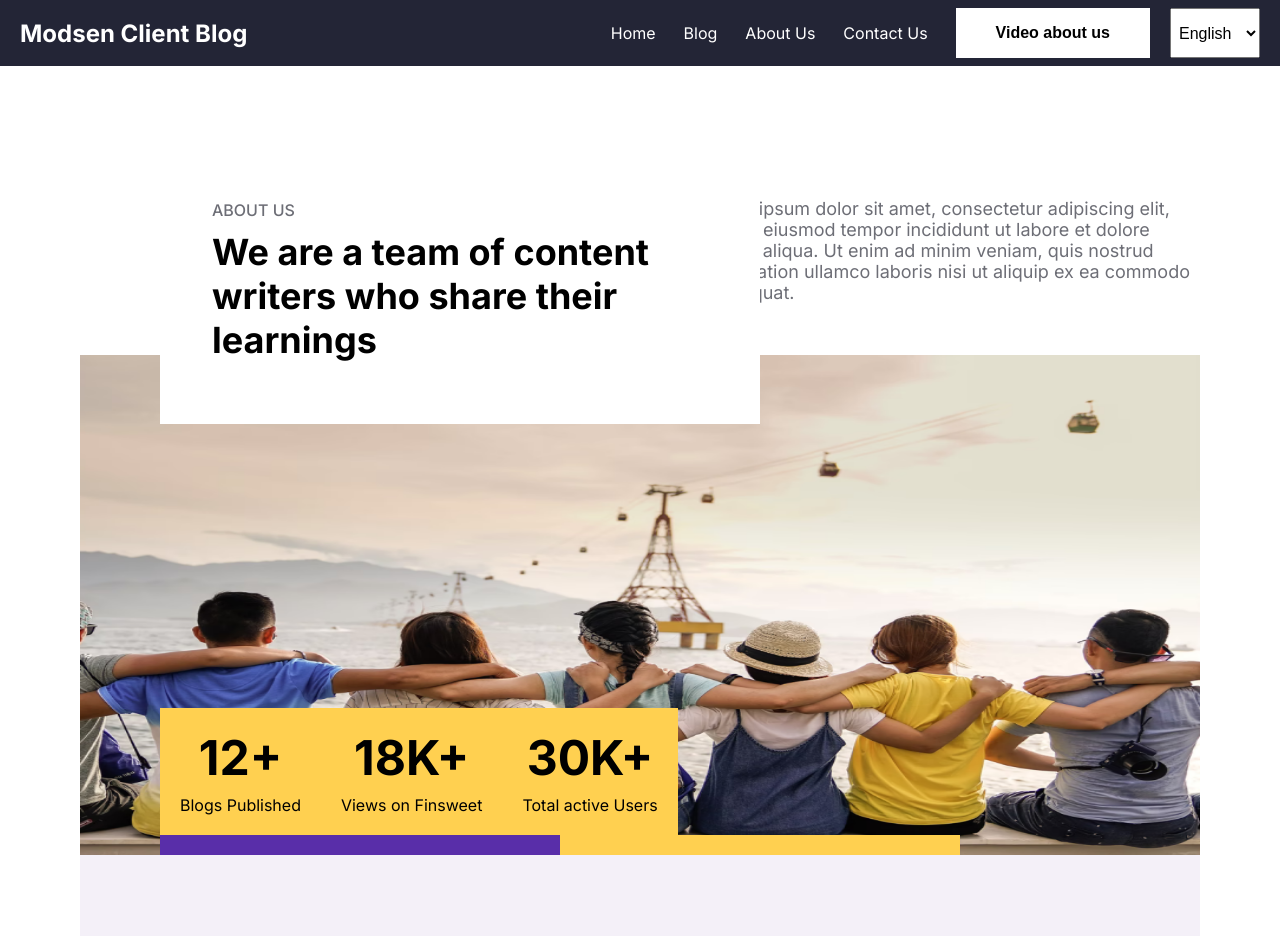
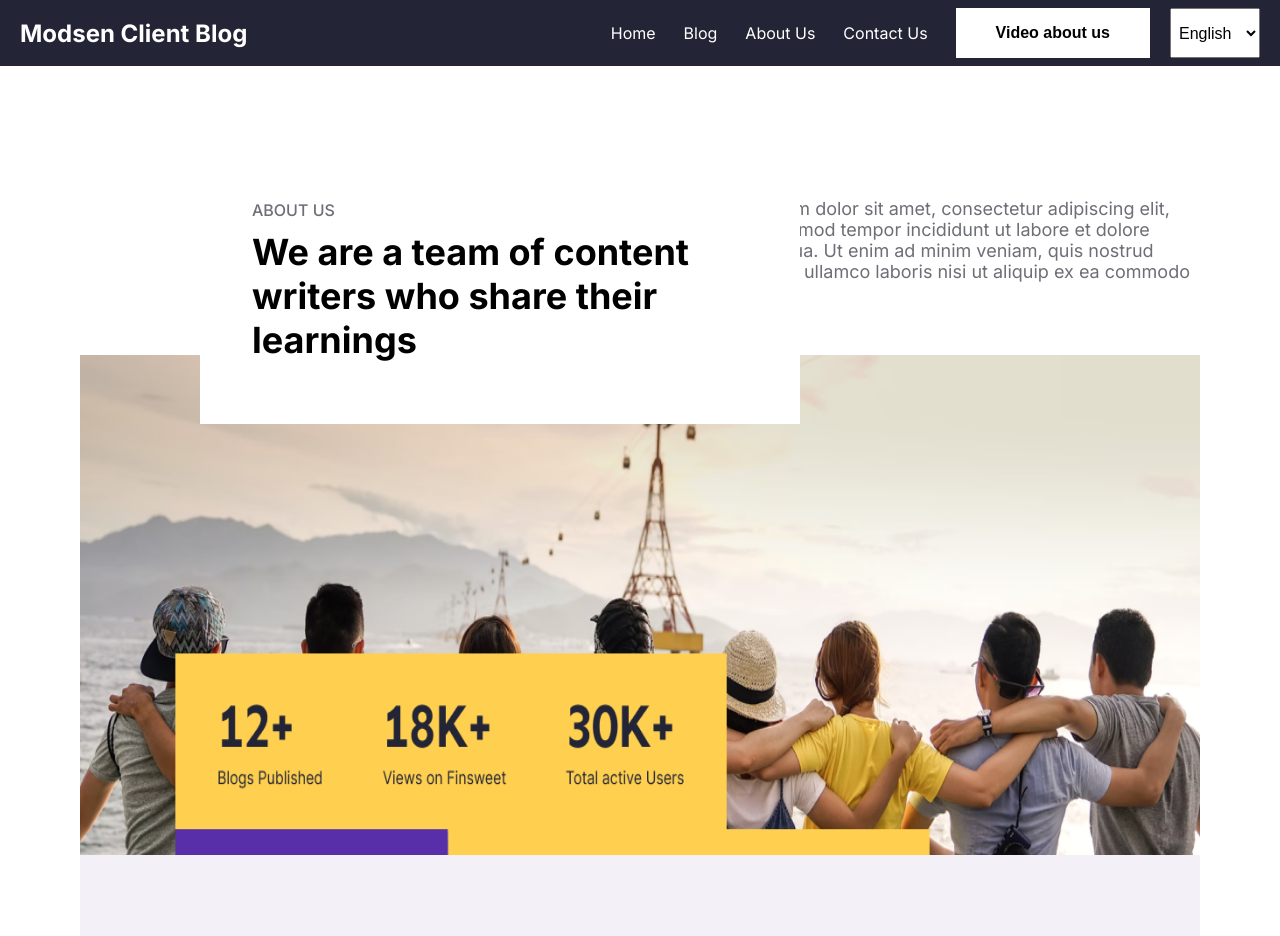
Before and after one commit to Baranov-alexei18/modsen-client-blog, a Next.js app: page /en/about-us in a window 1280 px wide. Shown: the top 936 px of the page. Built offline with nearby package versions, Linux system fonts and the light colour scheme; data requests are answered from the project's data file.

Commit message:
refactor(update about us section): added new image for section about us

```diff
--- a/src/app/[locale]/about-us/section/about-us/index.tsx
+++ b/src/app/[locale]/about-us/section/about-us/index.tsx
@@ -24,27 +24,11 @@ export const SectionAboutUs = () => {
         </div>
         <div className={styles.imageWrapper}>
           <Image
-            src="/image/png/peopleOnBeach.png"
+            src="/image/png/imageStatistics.png"
             alt="Image about us"
             fill
             className={styles.image}
           />
-        </div>
-        <div className={styles.stats}>
-          <div className={styles.stat}>
-            <h3>12+</h3>
-            <p>{t('blogsPublish')}</p>
-          </div>
-          <div className={styles.stat}>
-            <h3>18K+</h3>
-            <p>{t('viewsOnFinsweet')}</p>
-          </div>
-          <div className={styles.stat}>
-            <h3>30K+</h3>
-            <p>{t('activeUser')}</p>
-          </div>
-          <div className={styles.colorBar} />
-
         </div>
       </div>
       <div className={styles.aboutUsWrapper}>
--- a/src/app/[locale]/about-us/section/about-us/styles.module.scss
+++ b/src/app/[locale]/about-us/section/about-us/styles.module.scss
@@ -16,16 +16,6 @@
         font-weight: var(--font-weight-400);
         margin: var(--spacing-80) var(--spacing-0) var(--spacing-52) auto;
     }
-}
-
-.colorBar {
-    position: absolute;
-    left: 0;
-    bottom: -20px;
-    height: var(--spacing-20);
-    padding: 0;
-    width: 800px;
-    background: linear-gradient(to right, var(--color-purple) 50%, var(--color-yellow) 50%);
 }
 
 .imageWrapper {
@@ -84,7 +74,7 @@
     position: absolute;
     width: 600px;
     top: 30px;
-    left: var(--spacing-80);
+    left: 120px;
     background-color: var(--color-white);
     margin-right: 20px;
     padding: var(--spacing-52);
@@ -102,30 +92,3 @@
         margin: 10px 0;
     }
 }
-
-.stats {
-    position: absolute;
-    bottom: var(--spacing-20);
-    left: var(--spacing-80);
-    display: flex;
-
-    justify-content: space-around;
-    background-color: var(--color-yellow);
-    z-index: 1;
-
-    .stat {
-        text-align: center;
-        padding: var(--spacing-20);
-
-        h3 {
-            font-size: var(--font-size-48);
-            font-weight: var(--font-weight-700);
-            margin-bottom: var(--spacing-8);
-        }
-
-        p {
-            font-size: var(--font-size-16);
-            font-weight: var(--font-weight-400);
-        }
-    }
-}
```
Also changed, not shown: public/image/png/imageStatistics.png (added).
